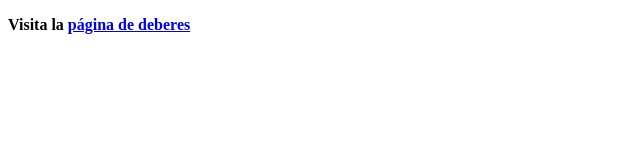
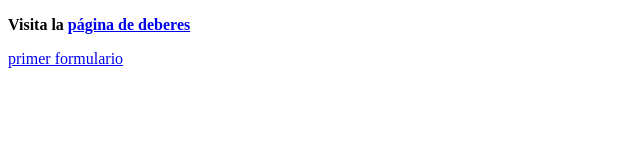
Before and after one commit to miguelibarra05/2EVAL_Programacion_TICO2_miguelibarra05, a plain HTML site: page index.html in a window 1280 px wide. Shown: the whole page, without its empty margins (0-640 px from the left). Drawn offline with Linux system fonts and the light colour scheme.

Commit message:
Update index.html

```diff
--- a/index.html
+++ b/index.html
@@ -9,4 +9,5 @@
 </head>
 <body>
  <p><strong>Visita la <a href="https://miguelibarra05.github.io/1EVAL_HTMLyCSS_TICO2_miguelibarra05/">página de deberes</a></strong></p>
+ <p><a href="formularios/index.html" target="_blank">primer formulario</a></p>
 </body
```
